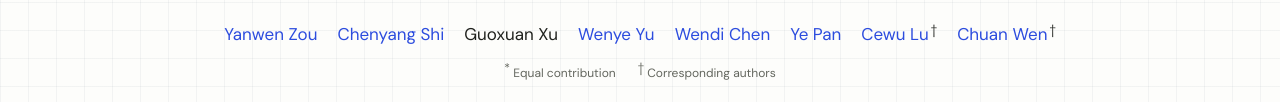
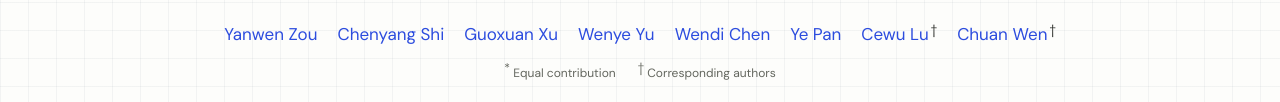
Before and after one commit to yanwen-zou/Roboprompt-Website, a plain HTML site: page dist/index.html in a window 1280 px wide. Shown: the part 222-324 px from the top of the page. Drawn offline with Linux system fonts and the light colour scheme.

Commit message:
Link Guoxuan Xu author homepage

```diff
--- a/dist/index.html
+++ b/dist/index.html
@@ -27,7 +27,7 @@
         <div class="authors" aria-label="Authors">
           <span class="author"><a href="https://yanwen-zou.github.io" target="_blank" rel="noopener">Yanwen Zou</a></span>
           <span class="author"><a href="https://shi-akihi.github.io" target="_blank" rel="noopener">Chenyang Shi</a></span>
-          <span class="author">Guoxuan Xu</span>
+          <span class="author"><a href="https://fluorescex.github.io/" target="_blank" rel="noopener">Guoxuan Xu</a></span>
           <span class="author"><a href="https://virlus.github.io" target="_blank" rel="noopener">Wenye Yu</a></span>
           <span class="author"><a href="https://wendichen.me" target="_blank" rel="noopener">Wendi Chen</a></span>
           <span class="author"><a href="https://whitneypanye.github.io" target="_blank" rel="noopener">Ye Pan</a></span>
```
Also changed, not shown: 1 other file.
